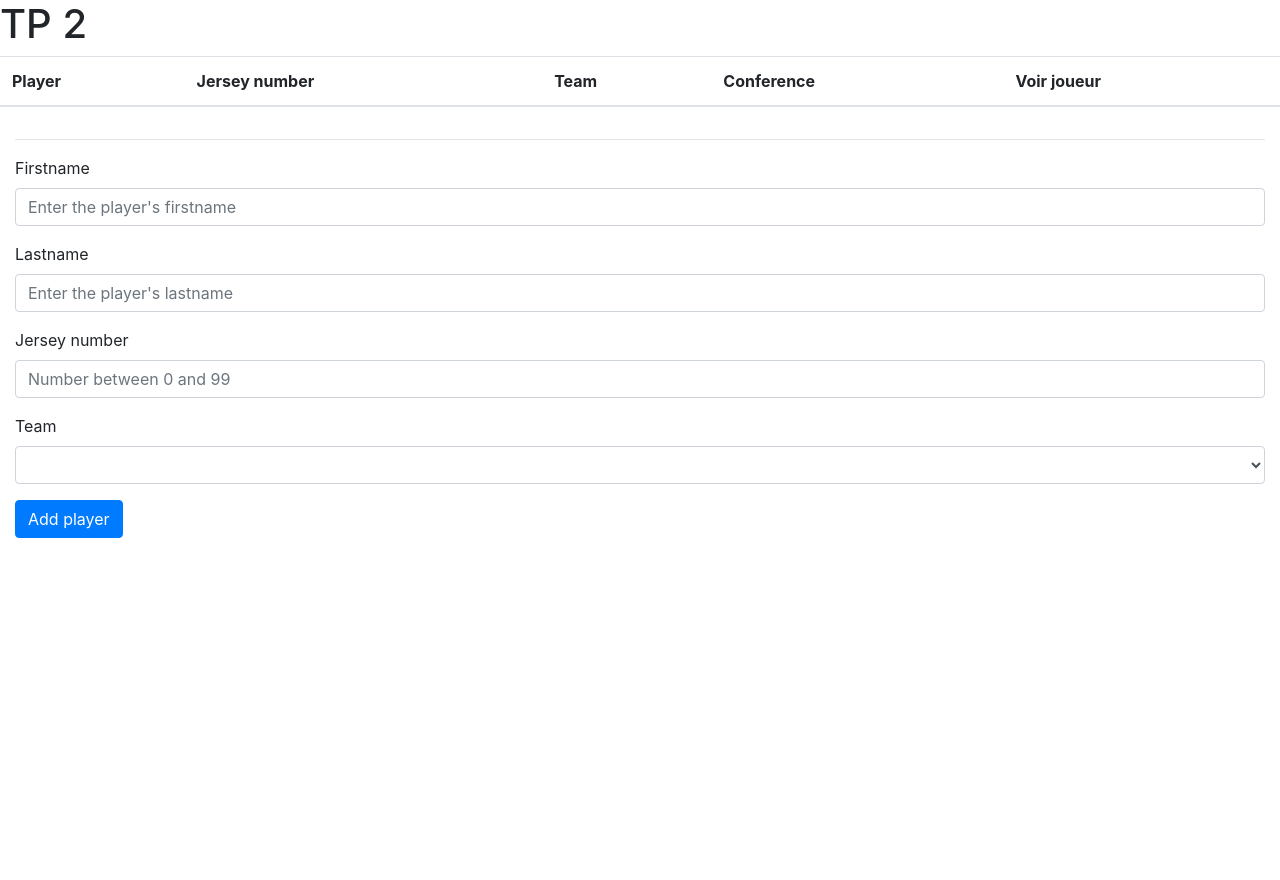
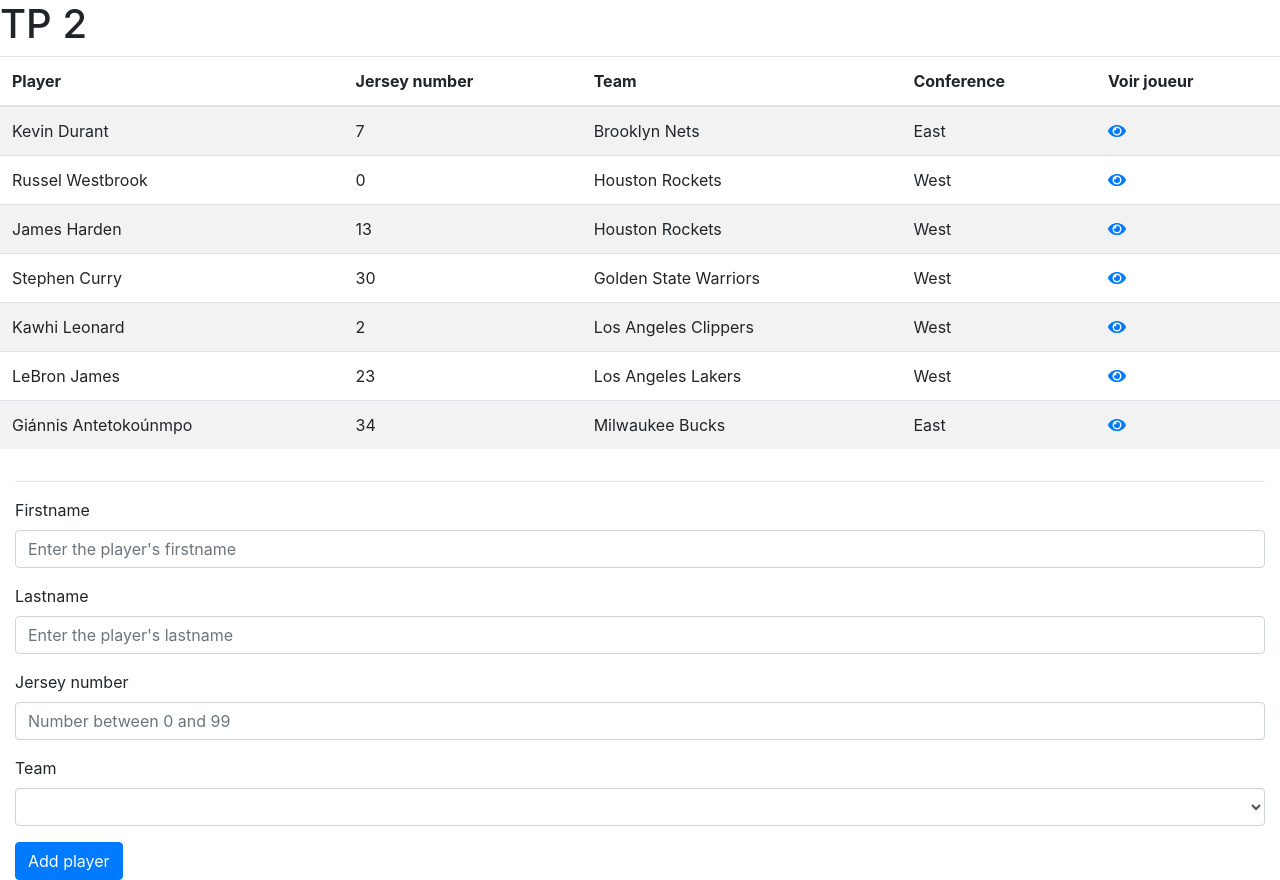
Before and after one commit to agaudichon/CGI-formation-Angular, an Angular app: page / in a window 1280 px wide. Before the commit the page ends 800 px from the top, so only its background shows below. Built offline with nearby package versions, Linux system fonts and the light colour scheme.

Commit message:
Solution TP3

```diff
--- a/src/app/app.component.html
+++ b/src/app/app.component.html
@@ -2,4 +2,5 @@
   <h1>TP 2</h1>
 </div>
 
-<tp3></tp3>
+<router-outlet>
+</router-outlet>
--- a/src/app/app.module.ts
+++ b/src/app/app.module.ts
@@ -11,12 +11,20 @@
 import {PageNotFoundComponent} from "@app/components/page-not-found/page-not-found.component";
 import {PlayerComponent} from "@app/components/player/player.component";
 import {FontAwesomeModule} from "@fortawesome/angular-fontawesome";
+import {DataService} from "@app/services/data.service";
+import {RouterModule, Routes} from "@angular/router";
+
+const appRoutes: Routes = [
+  { path: '', component: Tp3Component },
+  { path: 'player/:id', component: PlayerComponent },
+  { path: '**', component: PageNotFoundComponent }
+];
 
 @NgModule({
-  imports: [BrowserModule, FormsModule, NgbModule, FontAwesomeModule],
+  imports: [BrowserModule, FormsModule, NgbModule, FontAwesomeModule, RouterModule.forRoot(appRoutes)],
   declarations: [AppComponent, Tp3Component, GetTeamPipe, SelectedPlayerDirective, ConferenceDirective, PageNotFoundComponent, PlayerComponent],
   bootstrap: [AppComponent],
-  providers: [ ]
+  providers: [ DataService ]
 })
 export class AppModule {
 }
--- a/src/app/components/player/player.component.html
+++ b/src/app/components/player/player.component.html
@@ -4,4 +4,4 @@
 
 <hr />
 
-<button class="btn btn-primary float-right">Retour</button>
+<button class="btn btn-primary float-right" routerLink="/">Retour</button>
--- a/src/app/components/player/player.component.ts
+++ b/src/app/components/player/player.component.ts
@@ -1,6 +1,7 @@
 import {Component, OnInit} from '@angular/core';
 import {ActivatedRoute} from '@angular/router';
 import {Player} from "../../../model/player.model";
+import {DataService} from "@app/services/data.service";
 
 @Component({
   selector: 'app-player',
@@ -11,12 +12,12 @@
 
   public player: Player;
 
-  constructor(private route: ActivatedRoute) {
+  constructor(private route: ActivatedRoute, private dataService: DataService) {
   }
 
   ngOnInit() {
     this.route.paramMap.subscribe((params) => {
-      // this.player = this.playerService.getPlayer(+params.get('id'))
+      this.player = this.dataService.getPlayer(+params.get('id'))
     });
   }
 
--- a/src/app/components/tp3/tp3.component.html
+++ b/src/app/components/tp3/tp3.component.html
@@ -16,7 +16,7 @@
             <td>{{ (p | getTeam).fullname }}</td>
             <td>{{ (p | getTeam).conference }}</td>
             <td>
-                <a href='#'><fa-icon [icon]="iconEye"></fa-icon></a>
+                <a [routerLink]="['player', p.id]"><fa-icon [icon]="iconEye"></fa-icon></a>
             </td>
         </tr>
         </tbody>
--- a/src/app/components/tp3/tp3.component.ts
+++ b/src/app/components/tp3/tp3.component.ts
@@ -1,7 +1,8 @@
-import {Component} from '@angular/core';
+import {Component, Input} from '@angular/core';
 
 import {Player} from '../../../model/player.model';
 import {Team} from '../../../model/team.model';
+import {DataService} from "@app/services/data.service";
 import {faEye} from "@fortawesome/free-solid-svg-icons";
 
 @Component({
@@ -17,9 +18,11 @@
   public selected: Player;
   public iconEye = faEye;
 
-  constructor() {
+  constructor(private dataService: DataService) {
     this.resetCurrentPlayer();
     this.selected = null;
+    this.players = dataService.getPlayers();
+    this.teams = dataService.getTeams();
   }
 
   public addPlayer(): void {
--- a/src/app/pipes/get-team.pipe.ts
+++ b/src/app/pipes/get-team.pipe.ts
@@ -1,13 +1,15 @@
 import { Pipe, PipeTransform } from '@angular/core';
 import {Team} from "../../model/team.model";
 import {Player} from "../../model/player.model";
+import {DataService} from "@app/services/data.service";
 
 @Pipe({name: 'getTeam'})
 export class GetTeamPipe implements PipeTransform {
 
+  constructor(private dataService: DataService) {
+  }
+
   transform(player: Player): Team {
-    // TODO: fix this
-    return {id: null, conference: null, fullname: null, abbreviation: null, location: null, name: null};
-    // return teams.find((t) => t.id === player.teamId);
+    return this.dataService.getTeam(player.teamId);
   }
 }
--- /dev/null
+++ b/src/app/services/data.service.ts
@@ -0,0 +1,32 @@
+import {Injectable} from "@angular/core";
+import {Player} from "../../model/player.model";
+import {Team} from "../../model/team.model";
+
+import playersJson from '@data/players.json';
+import teamsJson from '@data/teams.json';
+
+@Injectable()
+export class DataService {
+
+  private players: Player[] = playersJson.players;
+  private teams: Team[] = teamsJson.teams;
+
+  constructor() {
+  }
+
+  public getPlayers() {
+    return this.players;
+  }
+
+  public getPlayer(id: number) {
+    return this.players.find((p) => p.id === id);
+  }
+
+  public getTeams() {
+    return this.teams;
+  }
+
+  public getTeam(id: number) {
+    return this.teams.find((t) => t.id === id);
+  }
+}
```
